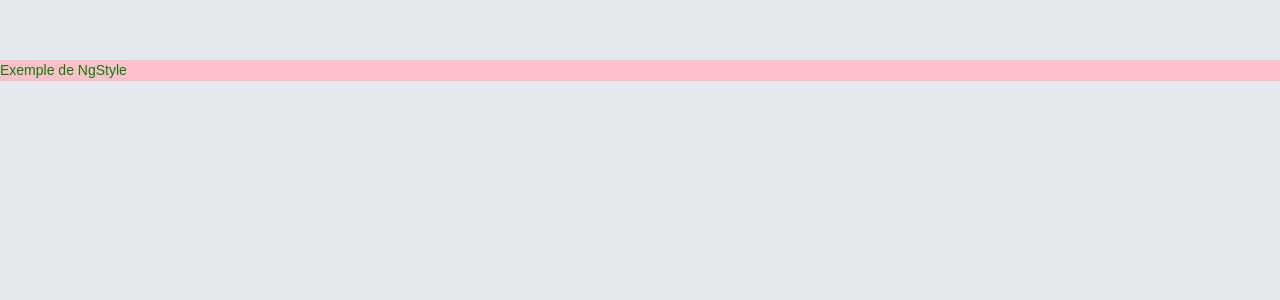
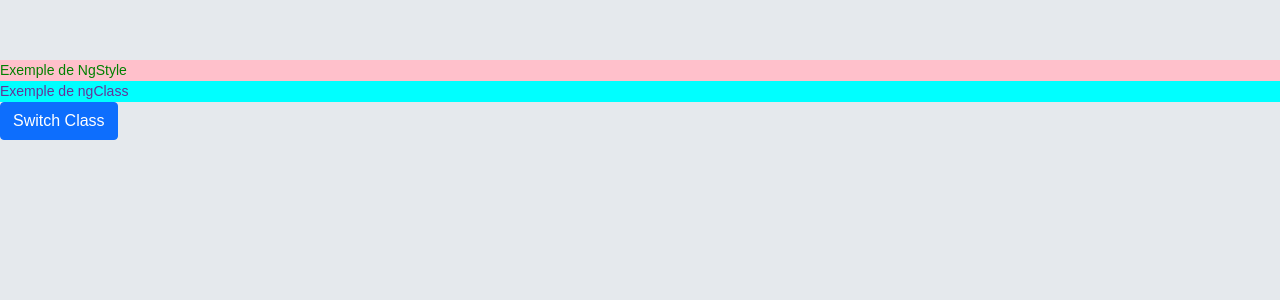
Before and after one commit to n2sy/DMWM-22, an Angular app: page / in a window 1280 px wide. Shown: the top 300 px of the page. Built offline with nearby package versions, Linux system fonts and the light colour scheme.

Commit message:
add a directive

```diff
--- a/src/app/app.module.ts
+++ b/src/app/app.module.ts
@@ -13,9 +13,10 @@ import { HomeaccountComponent } from './accounts/homeaccount/homeaccount.compone
 import { InfoaccountComponent } from './accounts/infoaccount/infoaccount.component';
 import { AddaccountComponent } from './accounts/addaccount/addaccount.component';
 import { DirectComponent } from './direct/direct.component';
+import { MsWordComponent } from './ms-word/ms-word.component';
 
 @NgModule({
-  declarations: [AppComponent, FirstComponent, ChildComponent, CvComponent, ListeComponent, ItemComponent, DetailsComponent, HomeaccountComponent, InfoaccountComponent, AddaccountComponent, DirectComponent],
+  declarations: [AppComponent, FirstComponent, ChildComponent, CvComponent, ListeComponent, ItemComponent, DetailsComponent, HomeaccountComponent, InfoaccountComponent, AddaccountComponent, DirectComponent, MsWordComponent],
   imports: [BrowserModule, FormsModule],
   providers: [],
   bootstrap: [AppComponent],
--- a/src/app/direct/direct.component.css
+++ b/src/app/direct/direct.component.css
@@ -0,0 +1,12 @@
+.c1 {
+  background-color: aqua;
+  color: rebeccapurple;
+}
+.c2 {
+  background-color: grey;
+  color: greenyellow;
+}
+.c3 {
+  background-color: red;
+  color: white;
+}
--- a/src/app/direct/direct.component.html
+++ b/src/app/direct/direct.component.html
@@ -4,3 +4,11 @@
 }">
     Exemple de NgStyle
 </div>
+
+<div [ngClass]="{c1: class1,
+c2 : class2,
+c3 : class3}">
+    Exemple de ngClass
+</div>
+
+<button (click)="switchClass()" class="btn btn-primary">Switch Class</button>
--- a/src/app/direct/direct.component.ts
+++ b/src/app/direct/direct.component.ts
@@ -8,7 +8,23 @@ import { Component, OnInit } from '@angular/core';
 export class DirectComponent implements OnInit {
   bgColor = 'pink';
   cl = 'green';
+
+  class1: boolean = true;
+  class2 = false;
+  class3 = false;
   constructor() {}
 
   ngOnInit(): void {}
+  switchClass() {
+    if (this.class1) {
+      this.class1 = false;
+      this.class2 = true;
+    } else if (this.class2) {
+      this.class2 = false;
+      this.class3 = true;
+    } else {
+      this.class3 = false;
+      this.class1 = true;
+    }
+  }
 }
--- /dev/null
+++ b/src/app/ms-word/ms-word.component.html
@@ -0,0 +1,25 @@
+<div class="container">
+    <div [ngStyle]="{
+        backgroundColor : bgColor,
+        color : textColor,
+        fontSize : taille,
+        fontFamily : police
+    }
+    ">Cours Framework JS avec DMWM !</div>
+
+    <label for="">Background Color</label>
+    <input type="text" class="form-control" [(ngModel)]="bgColor">
+    <label for="">Text Color</label>
+    <input type="text" class="form-control" [(ngModel)]="textColor">
+
+    <label for="">Font Size</label>
+    <input #sz (keyup)="setSize(sz.value)" type="number" class="form-control">
+
+    <label for="">Font Family</label>
+    <select class="form-control" [(ngModel)]="police">
+        <option value=""></option>
+        <option value="phosphate">Phosphate</option>
+        <option value="arial">Arial</option>
+        <option value="futura">Futura</option>
+    </select>
+</div>
--- /dev/null
+++ b/src/app/ms-word/ms-word.component.ts
@@ -0,0 +1,21 @@
+import { Component, OnInit } from '@angular/core';
+
+@Component({
+  selector: 'app-ms-word',
+  templateUrl: './ms-word.component.html',
+  styleUrls: ['./ms-word.component.css'],
+})
+export class MsWordComponent implements OnInit {
+  bgColor;
+  textColor;
+  taille;
+  police;
+
+  constructor() {}
+
+  ngOnInit(): void {}
+
+  setSize(inputValue) {
+    this.taille = inputValue + 'px';
+  }
+}
```
Also changed, not shown: src/app/ms-word/ms-word.component.css (added), 1 other file (tests, documents, lock files or other folders).
